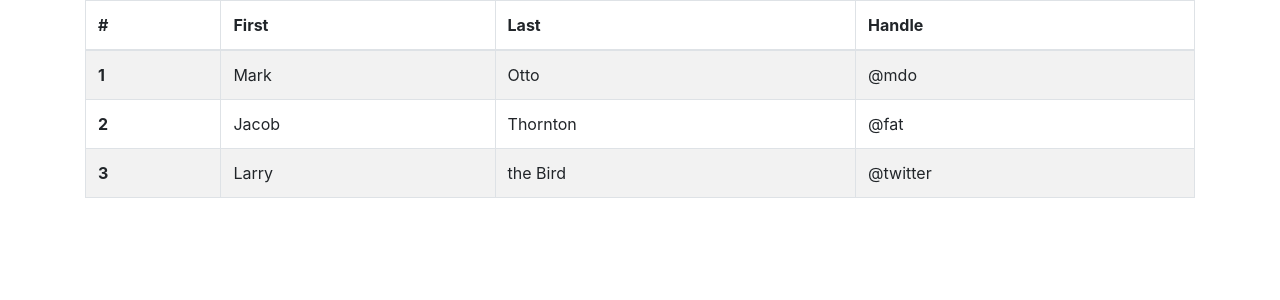
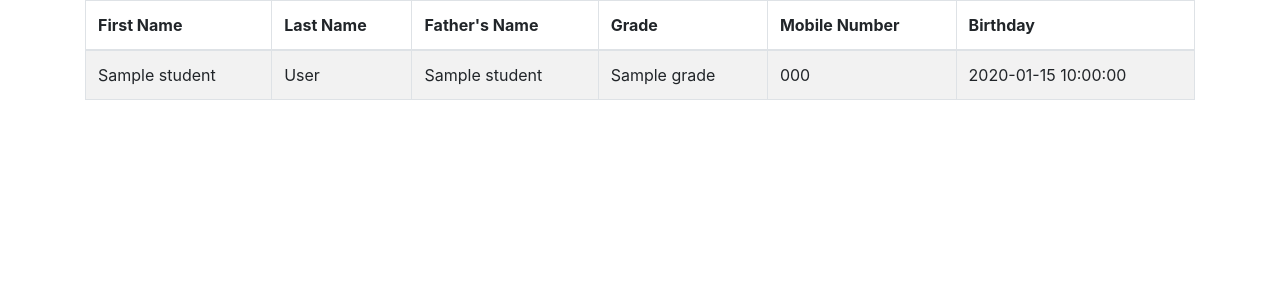
Before and after one commit to dnikolaidis2/disastercloud, a PHP site: template src/Templates/Teacher.php in a window 1280 px wide. Shown: the top 300 px of the page. Run offline with PHP 8.4, Linux system fonts and the light colour scheme; the template is opened without the code that fills it: most values are stand-ins (such as "Sample title", 1, 10 or a date in 2020).

Commit message:
Template Update
TemplateManager
-Added renderTeacher
-Added renderEditStudent
General
-Added EditStudent template
-Added Teacher template

```diff
--- a/src/Templates/Teacher.php
+++ b/src/Templates/Teacher.php
@@ -2,7 +2,8 @@
 <html lang="en">
 <head>
     <meta name="viewport" content="width=device-width, initial-scale=1, shrink-to-fit=no">
-  	<link rel="stylesheet" href="https://stackpath.bootstrapcdn.com/bootstrap/4.3.1/css/bootstrap.min.css" integrity="sha384-ggOyR0iXCbMQv3Xipma34MD+dH/1fQ784/j6cY/iJTQUOhcWr7x9JvoRxT2MZw1T" crossorigin="anonymous">
+    <link rel="stylesheet" href="https://stackpath.bootstrapcdn.com/bootstrap/4.3.1/css/bootstrap.min.css"
+          integrity="sha384-ggOyR0iXCbMQv3Xipma34MD+dH/1fQ784/j6cY/iJTQUOhcWr7x9JvoRxT2MZw1T" crossorigin="anonymous">
 
     <style>
 
@@ -20,6 +21,10 @@
             color: #bdc3c7;
         }
 
+        .table-row{
+            cursor:pointer;
+        }
+
     </style>
 </head>
 <body>
@@ -33,37 +38,45 @@
     <table id="example" class="table table-striped table-bordered table-hover">
         <thead>
         <tr>
-          <th scope="col">#</th>
-          <th scope="col">First</th>
-          <th scope="col">Last</th>
-          <th scope="col">Handle</th>
+            <th scope="col">First Name</th>
+            <th scope="col">Last Name</th>
+            <th scope="col">Father's Name</th>
+            <th scope="col">Grade</th>
+            <th scope="col">Mobile Number</th>
+            <th scope="col">Birthday</th>
         </tr>
         </thead>
         <tbody>
-        <tr>
-          <th scope="row">1</th>
-          <td>Mark</td>
-          <td>Otto</td>
-          <td>@mdo</td>
+        <?php $i = 1; ?>
+        <?php foreach ($students as $s): ?>
+            <tr class="table-row" data-path="/EditStudent.php?id=<?=$s["id"]?>">
+                <td><?=$s["name"]?></td>
+                <td><?=$s["surname"]?></td>
+                <td><?=$s["fathername"]?></td>
+                <td><?=$s["grade"]?></td>
+                <td><?=$s["mobilenumber"]?></td>
+                <td><?=$s["birthday"]?></td>
             </tr>
-        <tr>
-          <th scope="row">2</th>
-          <td>Jacob</td>
-          <td>Thornton</td>
-          <td>@fat</td>
-        </tr>
-        <tr>
-          <th scope="row">3</th>
-          <td>Larry</td>
-          <td>the Bird</td>
-          <td>@twitter</td>
-        </tr>
+        <?php endforeach; ?>
         </tbody>
     </table>
 </div>
 
-  <script src="https://code.jquery.com/jquery-3.3.1.slim.min.js" integrity="sha384-q8i/X+965DzO0rT7abK41JStQIAqVgRVzpbzo5smXKp4YfRvH+8abtTE1Pi6jizo" crossorigin="anonymous"></script>
-  <script src="https://cdnjs.cloudflare.com/ajax/libs/popper.js/1.14.7/umd/popper.min.js" integrity="sha384-UO2eT0CpHqdSJQ6hJty5KVphtPhzWj9WO1clHTMGa3JDZwrnQq4sF86dIHNDz0W1" crossorigin="anonymous"></script>
-  <script src="https://stackpath.bootstrapcdn.com/bootstrap/4.3.1/js/bootstrap.min.js" integrity="sha384-JjSmVgyd0p3pXB1rRibZUAYoIIy6OrQ6VrjIEaFf/nJGzIxFDsf4x0xIM+B07jRM" crossorigin="anonymous"></script>
+<script src="https://code.jquery.com/jquery-3.3.1.slim.min.js"
+        integrity="sha384-q8i/X+965DzO0rT7abK41JStQIAqVgRVzpbzo5smXKp4YfRvH+8abtTE1Pi6jizo"
+        crossorigin="anonymous"></script>
+<script src="https://cdnjs.cloudflare.com/ajax/libs/popper.js/1.14.7/umd/popper.min.js"
+        integrity="sha384-UO2eT0CpHqdSJQ6hJty5KVphtPhzWj9WO1clHTMGa3JDZwrnQq4sF86dIHNDz0W1"
+        crossorigin="anonymous"></script>
+<script src="https://stackpath.bootstrapcdn.com/bootstrap/4.3.1/js/bootstrap.min.js"
+        integrity="sha384-JjSmVgyd0p3pXB1rRibZUAYoIIy6OrQ6VrjIEaFf/nJGzIxFDsf4x0xIM+B07jRM"
+        crossorigin="anonymous"></script>
+<script>
+    $(document).ready(function($) {
+        $(".table-row").click(function() {
+            window.location.assign($(this).data("path"));
+        });
+    });
+</script>
 </body>
 </html>
```
Also changed, not shown: src/Templates/EditStudent.php (+97 -1 lines), src/Utils/TemplateManager.php (+21 -25 lines). Lines whose indentation alone changed are shown as unchanged.
